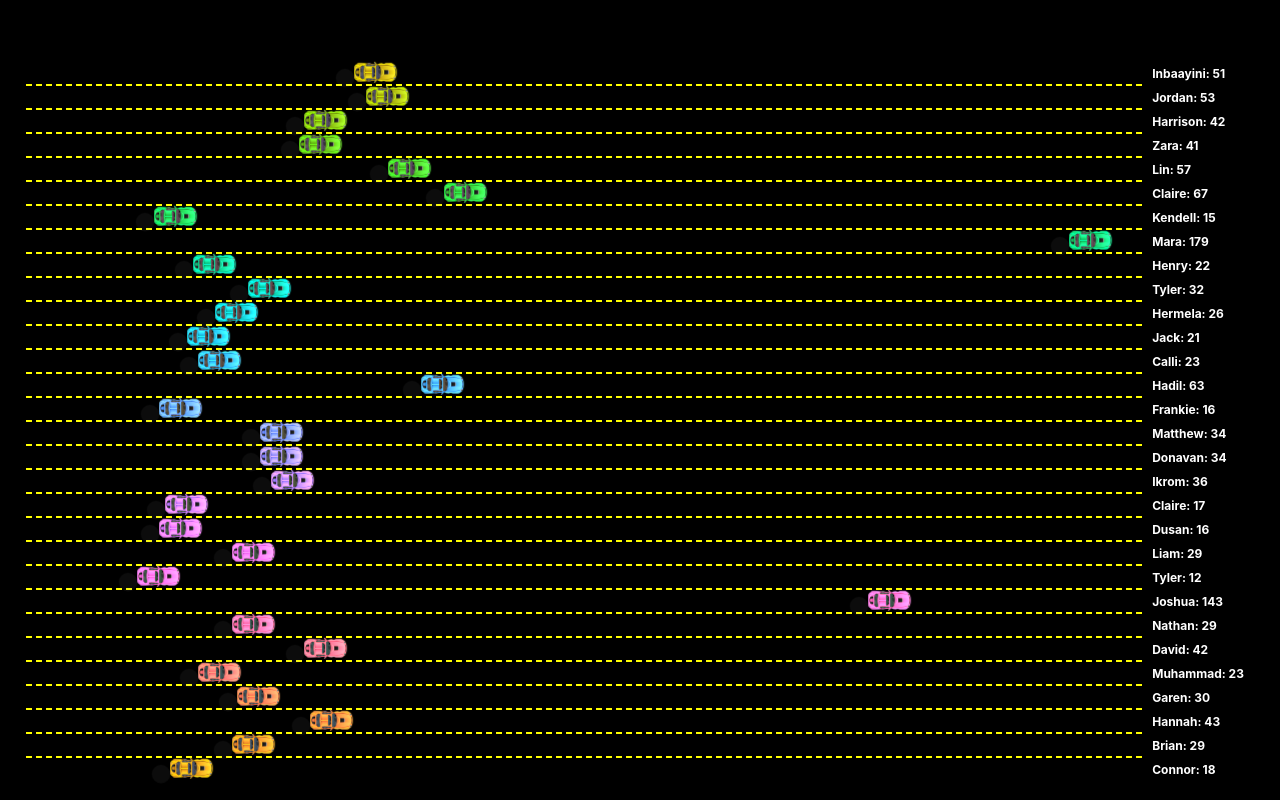
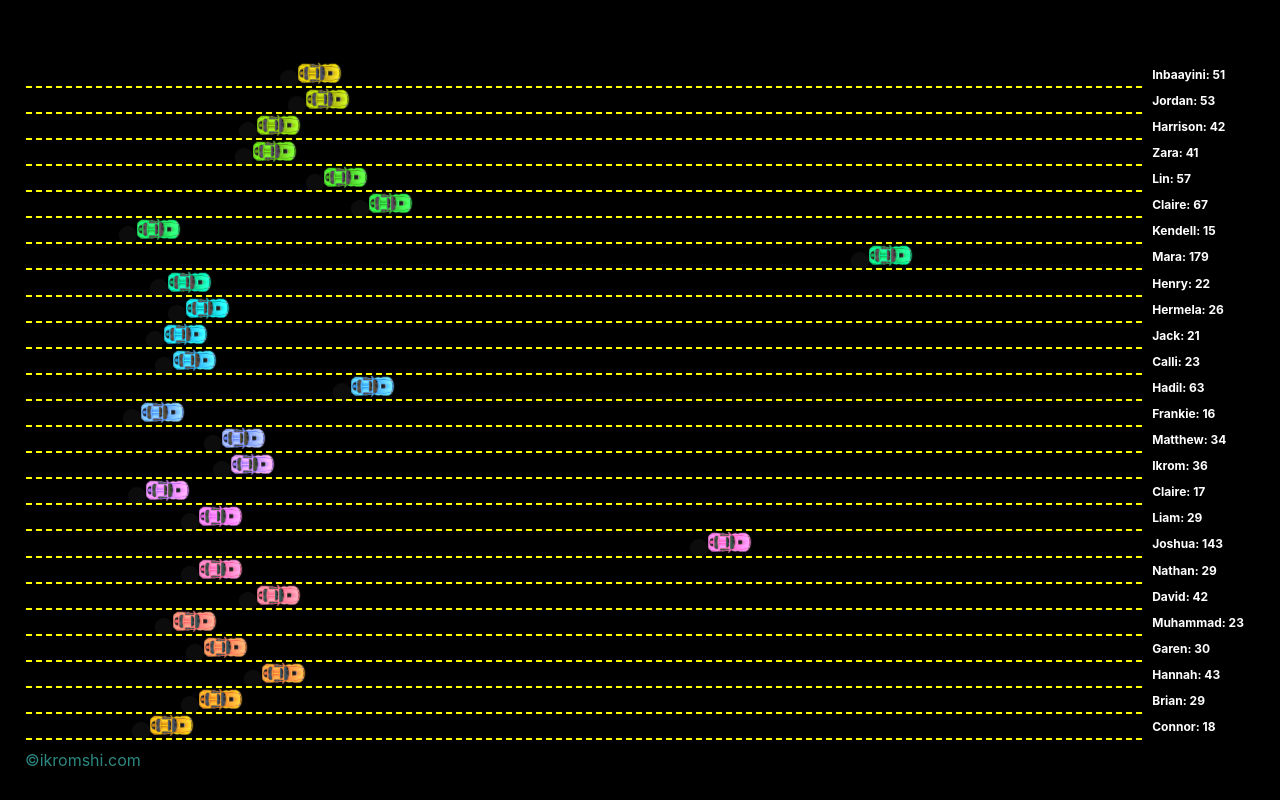
Before and after one commit to ikromshi/horse-racing, a React (Create React App) app: page / in a window 1280 px wide. Built offline with nearby package versions, Linux system fonts and the light colour scheme.

Commit message:
footer set

```diff
--- a/src/components/RaceTrack/RaceTrack.jsx
+++ b/src/components/RaceTrack/RaceTrack.jsx
@@ -97,9 +97,30 @@ const Name = styled.h3`
   margin-top: 0;
 `
 
+
+// Styled component for the footer
+const CreditFooter = styled.div`
+  width: 100%;
+  padding: 10px 0;
+  text-align: left;
+  padding-left: 10px;
+  bottom: 0;
+  color: #2d8882; // Optional: Change as needed
+
+  a {
+    color: #2d8882; // Optional: Change as needed
+    text-decoration: none;
+
+    &:hover {
+      text-decoration: underline;
+    }
+  }
+`;
+
+
 // Calculate horizontal position based on ticket amount
 const calculateHorizontalPosition = (ticket_amount) => {
-  const maxTickets = 200; // Define the maximum number of tickets
+  const maxTickets = 250; // Define the maximum number of tickets
   return (96-(ticket_amount / maxTickets) * 100).toFixed(2); // Calculate the percentage
 };
 
@@ -110,6 +131,8 @@ const RaceTrack = () => {
     <Track>
     <Name>SD ticket race</Name>
       {carsData.map((car, index) => (
+        (car.name.split(" ")[0] !== "Donavan" &&  car.name.split(" ")[0] !== "Dusan" && car.name.split(" ")[0] !== "Tyler")
+        &&
         <Lane key={index} numberOfLanes={carsData.length}>
           <CarWrapper position={calculateHorizontalPosition(car.ticket_amount)}>
             <ExhaustSmoke /> {/* Add the smoke component here */}
@@ -123,6 +146,12 @@ const RaceTrack = () => {
           <NameTag>{`${car.name.split(" ")[0]}: ${car.ticket_amount}`}</NameTag>
         </Lane>
       ))}
+      {/* <Credit>&#169;ikromshi.com</Credit> */}
+      <CreditFooter>
+        <a href="https://ikromshi.com" target="_blank" rel="noopener noreferrer">
+          &#169;ikromshi.com
+        </a>
+      </CreditFooter>
     </Track>
   );
 };
```
